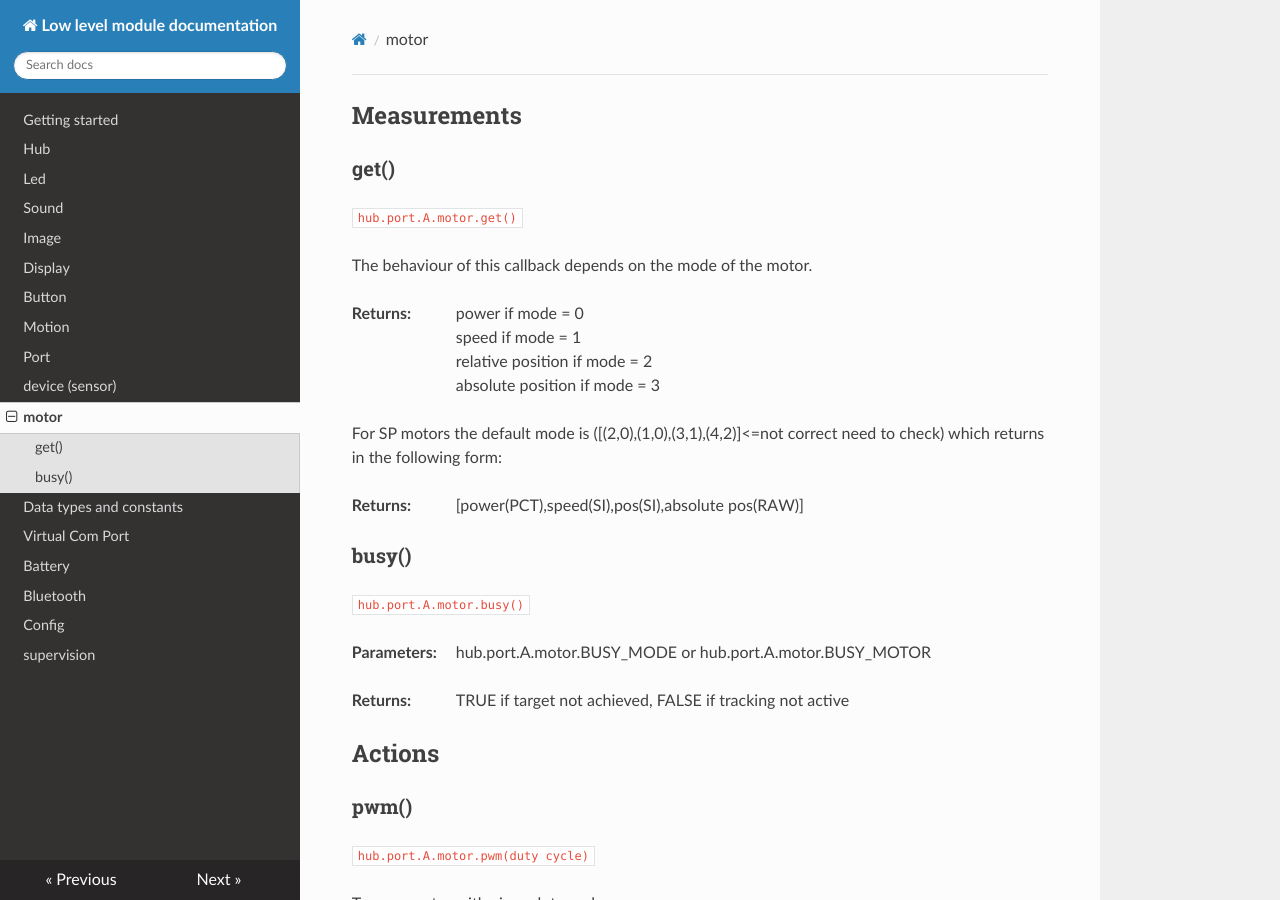
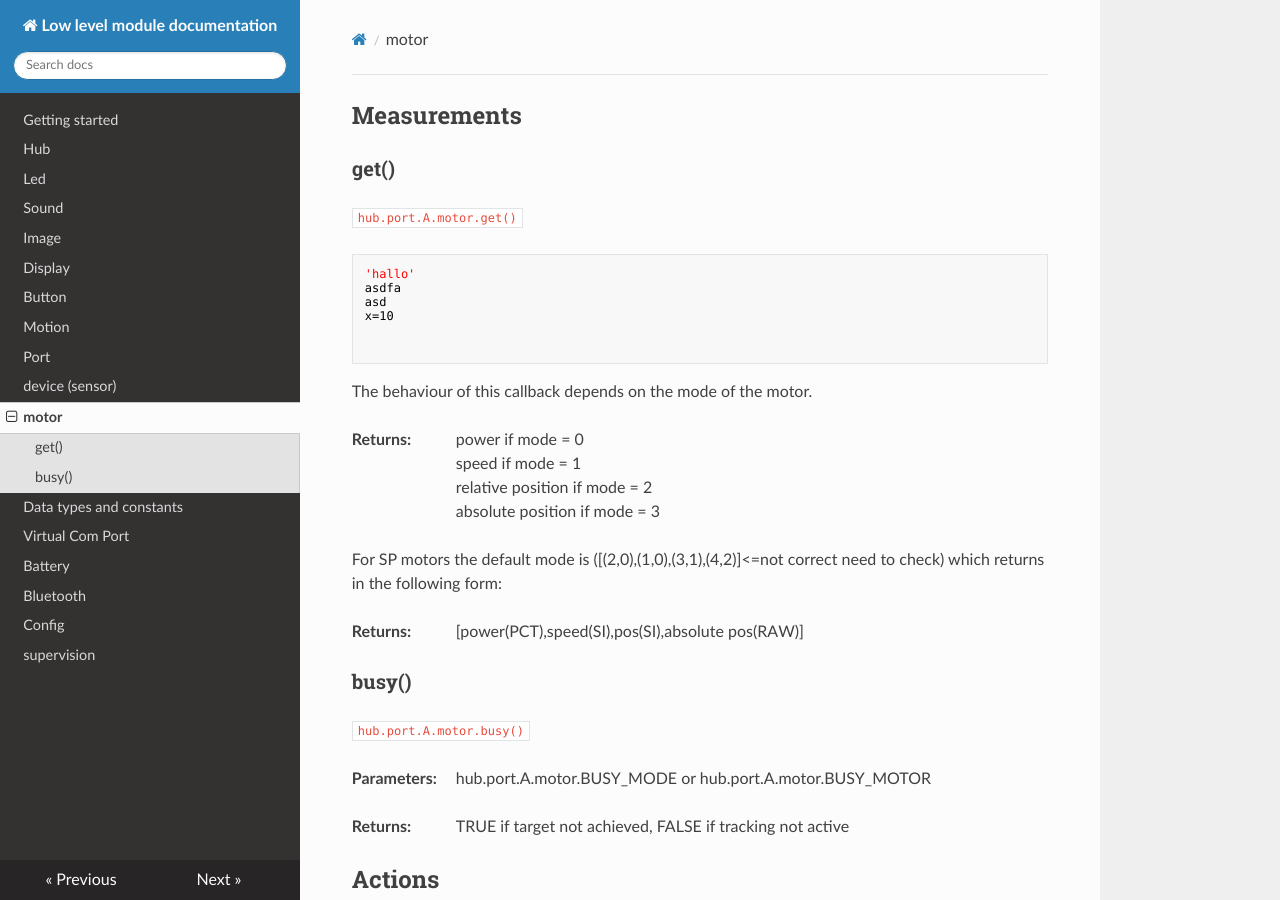
Before and after one commit to NStrijbosch/hub-module-notes, an MkDocs documentation site: the page built from docs/motors.md, in a window 1280 px wide and 900 px high. Built offline with MkDocs 1.6.1, drawn with Linux system fonts in a browser that asks for light colours; nearby versions of some CDN libraries.

Commit message:
Update motors.md

````diff
--- a/docs/motors.md
+++ b/docs/motors.md
@@ -4,6 +4,15 @@
 
 
 `hub.port.A.motor.get() `
+
+```
+'hallo'
+asdfa
+asd
+x=10
+
+
+```
 
 
 The behaviour of this callback depends on the mode of the motor.
````
